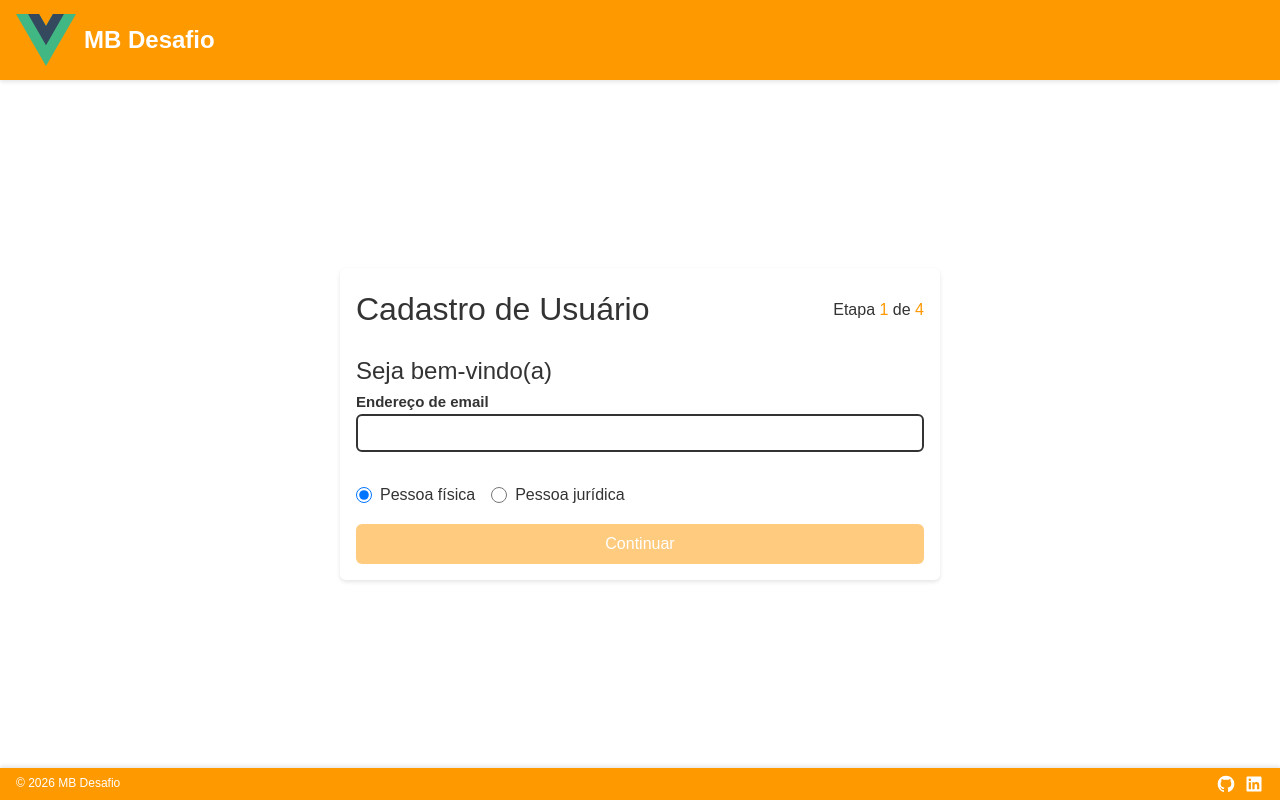
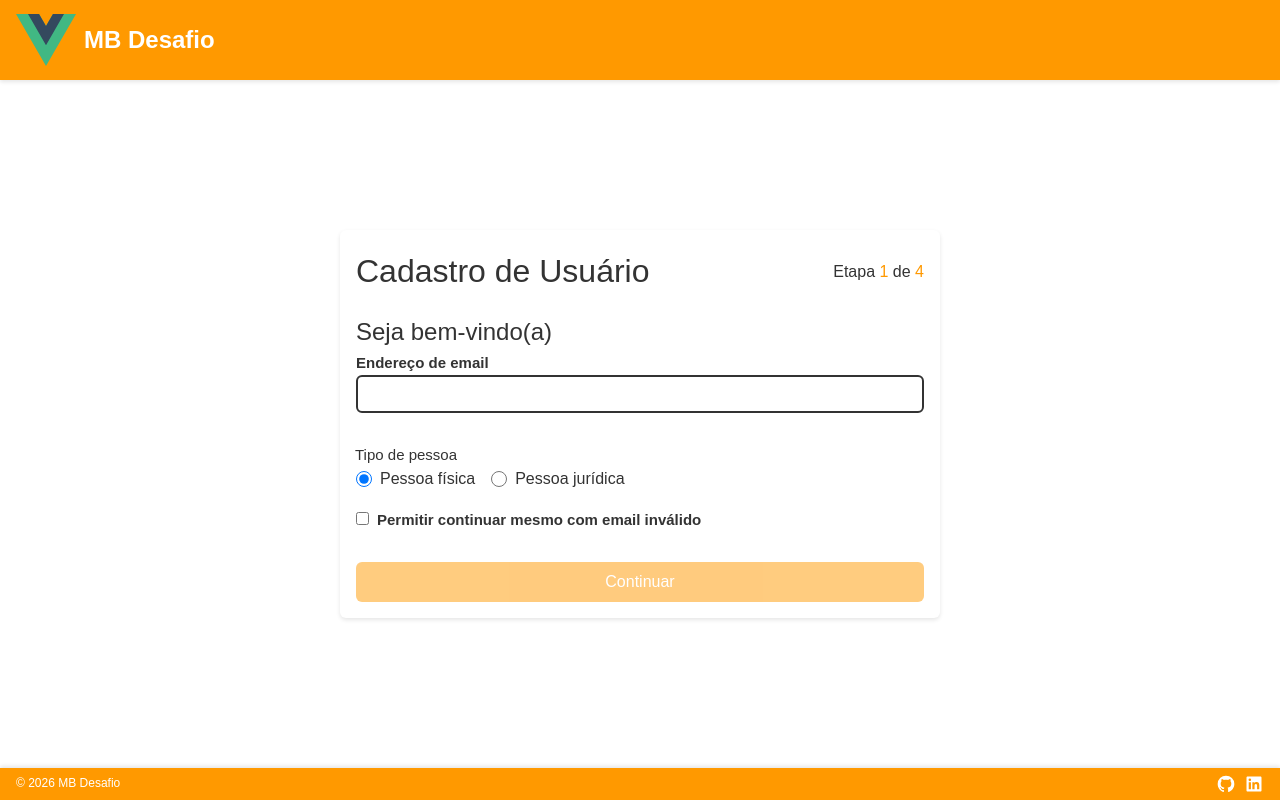
Before and after one commit to LeoSouza221/mb-desafio, a Vue app in the folder mb-frontend/: page / in a window 1280 px wide. Built offline with nearby package versions, Linux system fonts and the light colour scheme.

Commit message:
feat: create checkout to allow test fail form submits

```diff
--- a/mb-frontend/src/components/AppToast.vue
+++ b/mb-frontend/src/components/AppToast.vue
@@ -14,8 +14,6 @@
 	import AppTransition from '~/AppTransition.vue'
 
 	const { toasts, removeToast } = useToast()
-
-	console.log('Toasts:', toasts)
 </script>
 
 <style scoped>
--- a/mb-frontend/src/components/inputs/AppInput.vue
+++ b/mb-frontend/src/components/inputs/AppInput.vue
@@ -39,7 +39,7 @@
 	import EyeClose from '~/icons/EyeClose.vue'
 
 	const modelValue = defineModel({
-		type: String,
+		type: [String, Boolean],
 		default: ''
 	})
 
@@ -105,10 +105,22 @@
 		width: 100%;
 	}
 
+	.input-wrapper:has(input[type='checkbox']) {
+		display: flex;
+		flex-direction: row-reverse;
+		gap: var(--spacing-2);
+		justify-content: flex-end;
+	}
+
 	.input-container {
 		position: relative;
 		border: 2px solid var(--text-color);
 		border-radius: var(--radius);
+	}
+
+	.input-container:has(input[type='checkbox']) {
+		border-radius: 0;
+		border: none;
 	}
 
 	.input-container:has(input:disabled) {
--- a/mb-frontend/src/components/user-form/UserFormStepOne.vue
+++ b/mb-frontend/src/components/user-form/UserFormStepOne.vue
@@ -25,17 +25,25 @@
 						name="userDocument"
 					/>
 				</fieldset>
+
+				<AppInput
+					v-model="allowError"
+					label="Permitir continuar mesmo com email inválido"
+					type="checkbox"
+				/>
 			</div>
 		</div>
-		<UserFormButtonActions :currentStep="1" :disabled="emailHasError" />
+		<UserFormButtonActions :currentStep="1" :disabled="emailHasError && !allowError" />
 	</div>
 </template>
 
 <script setup>
+	import { useFieldValidator } from '../../composables/useFieldValidator'
+	import { ref } from 'vue'
 	import AppInput from '../inputs/AppInput.vue'
 	import AppInputRadio from '../inputs/AppInputRadio.vue'
-	import { useFieldValidator } from '../../composables/useFieldValidator'
 	import UserFormButtonActions from './UserFormButtonActions.vue'
+	import App from '@/App.vue'
 
 	const modelValue = defineModel({
 		type: Object,
@@ -49,6 +57,8 @@
 		})
 	})
 
+	const allowError = ref(false)
+
 	const {
 		touched,
 		errorMessage: emailErrorMessage,
@@ -61,9 +71,6 @@
 
 <style scoped>
 	.sr-only {
-		position: absolute;
-		width: 1px;
-		height: 1px;
 		padding: 0;
 		margin: -1px;
 		overflow: hidden;
--- a/mb-frontend/src/pages/UserForm.vue
+++ b/mb-frontend/src/pages/UserForm.vue
@@ -81,7 +81,11 @@
 			resetUserData()
 			updateCurrentStep(1)
 		} else {
-			errorToast('Ocorreu um erro ao criar o usuário. Tente novamente.')
+			const responseError = JSON.parse(error.value.message)
+			const errorMessage = responseError?.message || 'Ocorreu um erro ao criar o usuário.'
+			const missingFields = responseError?.missingFields?.join(', ') || ''
+
+			errorToast(`${errorMessage}: ${missingFields}`)
 		}
 	}
 
```
